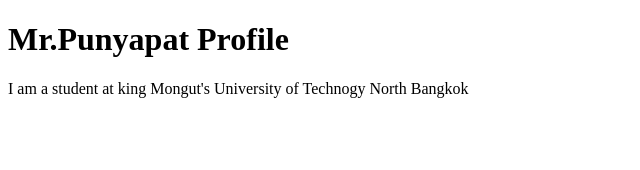
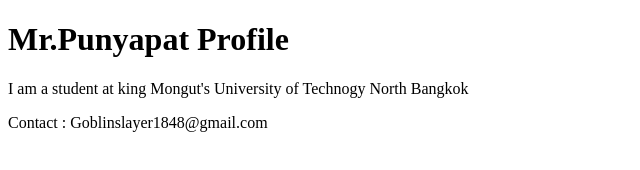
Before and after one commit to PEXXVIII/github-desktop-project, a plain HTML site: page index.html in a window 1280 px wide. Shown: the whole page, without its empty margins (0-640 px from the left). Drawn offline with Linux system fonts and the light colour scheme.

Commit message:
Add contact me
Add contact me

```diff
--- a/index.html
+++ b/index.html
@@ -8,5 +8,6 @@
 <body>
     <h1>Mr.Punyapat Profile</h1>
     <p> I am a student at king Mongut's University of Technogy North Bangkok</p>
+    <footer>Contact : Goblinslayer1848@gmail.com</footer>
 </body>
 </html>
```
